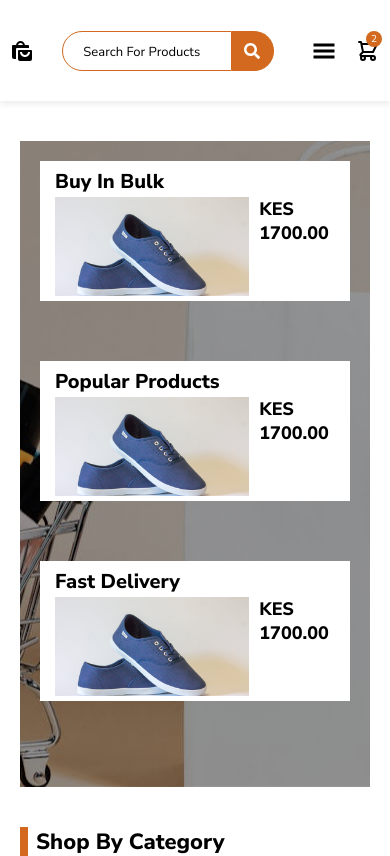
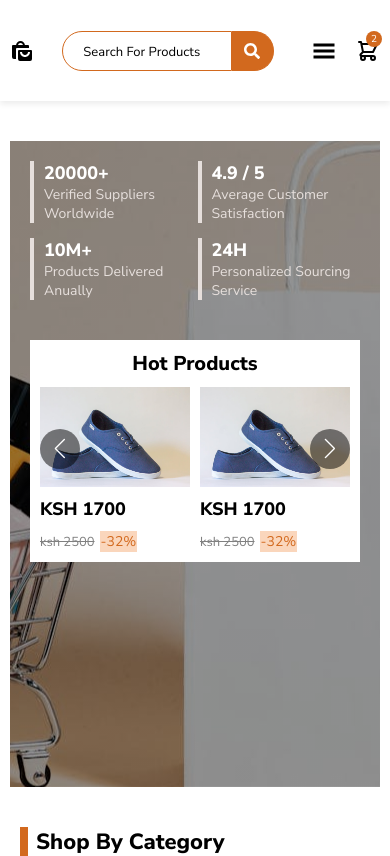
Before and after one commit to Levis155/shoppers-hub, a React (Vite) app: page / in a window 390 px wide. Shown: the top 856 px of the page. Built offline with nearby package versions, Linux system fonts and the light colour scheme.

Commit message:
restructure the hero section

```diff
--- a/src/Components/HeroSection/HeroSection.css
+++ b/src/Components/HeroSection/HeroSection.css
@@ -11,7 +11,7 @@
 }
 @media screen and (max-width: 56.25em) {
   .hero-section {
-    padding-inline: 2rem;
+    padding-inline: 1rem;
   }
 }
 .hero-wrapper {
@@ -24,25 +24,11 @@
   flex-direction: column;
   gap: 4rem;
 }
-@media screen and (max-width: 68.75em) {
-  .hero-wrapper {
-    gap: 2rem;
-  }
-}
 .stats-grid {
   display: grid;
   grid-template-columns: 1fr 1fr;
   row-gap: 1.5rem;
-}
-@media screen and (max-width: 68.75em) {
-  .stats-grid {
-    display: flex;
-  }
-}
-@media screen and (max-width: 52.5em) {
-  .stats-grid {
-    display: none;
-  }
+  column-gap: .5rem;
 }
 .stat-cont {
   padding-left: 1rem;
@@ -56,114 +42,122 @@
   color: var(--white-color);
   text-transform: uppercase;
 }
+@media screen and (max-width: 37.5em) {
+  .stat-title {
+    font-size: 1.8rem;
+  }
+}
 .stat-text {
   font-size: 1.8rem;
   color: var(--light-gray-variant1);
   text-transform: capitalize;
 }
+@media screen and (max-width: 37.5em) {
+  .stat-text {
+    font-size: 1.4rem;
+  }
+}
 .featured-products {
   display: flex;
-  gap: 3rem;
+  justify-content: space-between;
+  align-items: center;
 }
-@media screen and (max-width: 68.75em) {
+@media screen and (max-width: 75em) {
   .featured-products {
-    display: flex;
-    flex-direction: column;
-    gap: 1.5rem;
+    display: none;
   }
 }
+.featured-products-hidden {
+  display: none;
+  width: 0;
+}
+@media screen and (max-width: 75em) {
+  .featured-products-hidden {
+    display: flex;
+    width: 100%;
+    justify-content: space-between;
+    align-items: center;
+  }
+    .featured-products-hidden .swiper-button-next,
+  .featured-products-hidden .swiper-button-prev {
+    color: white;
+    background: rgba(0, 0, 0, 0.5);
+    width: 40px;
+    height: 40px;
+    border-radius: 50%;
+  }
 
-.featured-products-group {
-  padding: 1.5rem;
+  .featured-products-hidden .swiper-button-next::after,
+  .featured-products-hidden .swiper-button-prev::after {
+    font-size: 20px;
+  }
+}
+.featured-products-category {
+  display: flex;
+  flex-direction: column;
+  gap: 1rem;
   background-color: var(--white-color);
+  padding: 1rem;
+}
+.featured-products-category-title {
+  font-size: 2rem;
+  font-weight: 800;
+  text-transform: capitalize;
+  text-align: center;
+}
+.featured-products-category-body {
+  display: flex;
+  gap: 1rem;
+}
+.featured-product {
+  flex: 1;
   display: flex;
   flex-direction: column;
   gap: 1rem;
 }
-@media screen and (max-width: 68.75em) {
-  .featured-products-group {
-    height: 13rem;
-  }
+.featured-product-img {
+  width: 100%;
+  height: 10rem;
 }
-@media screen and (max-width: 31.25em) {
-  .featured-products-group {
-    height: 14rem;
-  }
-}
-.feature-products-group-title {
-  font-size: 2rem;
-  font-weight: 800;
-  text-align: center;
-  text-transform: capitalize;
-}
-@media screen and (max-width: 68.75em) {
-  .feature-products-group-title {
-    height: 10%;
-    display: flex;
-    justify-content: flex-start;
-    align-items: center;
-  }
-}
-.featured-products-group-divs {
-  display: flex;
-  justify-content: space-between;
-  gap: 0.5rem;
-}
-@media screen and (max-width: 68.75em) {
-  .featured-products-group-divs {
-    height: 90%;
-    justify-content: start;
-    gap: 2rem;
-  }
-}
-@media screen and (max-width: 52.5em) {
-  .featured-products {
-    gap: 6rem;
-  }
-}
-@media screen and (max-width: 31.25em) {
-  .featured-products {
-    justify-content: space-between;
-  }
-}
-.featured-products-group-div {
-  display: flex;
-  flex-direction: column;
-  gap: 1rem;
-  cursor: pointer;
-}
-@media screen and (max-width: 68.75em) {
-  .featured-products-group-div {
-    flex-direction: row;
-  }
-}
-@media screen and (max-width: 31.25em) {
-  .div2 {
-    display: none;
-  }
-}
-.featured-products-group-div-img {
-  height: 70%;
-  width: 100%;
-}
-@media screen and (max-width: 68.75em) {
-  .featured-products-group-div-img {
-    height: 100%;
-  }
-}
-.featured-products-group-div-img img {
+.featured-product-img img {
   width: 100%;
   height: 100%;
   object-fit: cover;
 }
-.featured-products-group-div-price {
-  height: 30%;
+.featured-product-price {
   font-size: 1.8rem;
   font-weight: 800;
   text-transform: uppercase;
 }
-@media screen and (max-width: 68.75em) {
-  .featured-products-group-div-price {
-    height: 100%;
-  }
+.featured-product-discount {
+  display: flex;
+  gap: 0.5rem;
+  align-items: center;
 }
+.featured-product-discounted-figure {
+  font-size: 1.3rem;
+  color: gray;
+  text-decoration: line-through;
+}
+.featured-product-percentage-discount {
+  padding: 0.1rem;
+  font-size: 1.4rem;
+  background-color: var(--primary-color-light);
+  color: var(--primary-color);
+}
+.featured-products-group-discount {
+  display: flex;
+  gap: 0.5rem;
+  align-items: center;
+}
+.featured-products-group-discounted-figure {
+  font-size: 1.3rem;
+  color: gray;
+  text-decoration: line-through;
+}
+.featured-products-group-discounted-percent {
+  padding: 0.1rem;
+  font-size: 1.4rem;
+  background-color: var(--primary-color-light);
+  color: var(--primary-color);
+}
--- a/src/Components/HeroSection/HeroSection.jsx
+++ b/src/Components/HeroSection/HeroSection.jsx
@@ -1,97 +1,143 @@
 import "./HeroSection.css";
 import shoeImg from "../../assets/shoe.jpg";
-import earbudsImg from "../../assets/earbuds.jpg";
+import { Swiper, SwiperSlide } from "swiper/react";
+import "swiper/css";
+import "swiper/css/navigation";
+import { Navigation, Autoplay, Pagination } from "swiper/modules";
 
 function HeroSection() {
   return (
     <section className="hero-section">
       <div className="hero-wrapper">
         <div className="stats-grid">
-          <div className="stat-cont">
-            <p className="stat-title">20000+</p>
-            <p className="stat-text">verified suppliers worldwide</p>
+          <Stat
+            statTitle={"20000+"}
+            statText={"verified suppliers worldwide"}
+          />
+          <Stat
+            statTitle={"4.9 / 5"}
+            statText={"average customer satisfaction"}
+          />
+          <Stat statTitle={"10m+"} statText={"products delivered anually"} />
+          <Stat statTitle={"24h"} statText={"personalized sourcing service"} />
         </div>
 
-          <div className="stat-cont">
-            <p className="stat-title">4.9 / 5</p>
-            <p className="stat-text">average customer satisfaction</p>
-          </div>
+        <div className="featured-products">
+          <div className="featured-products-category">
+            <div className="featured-products-category-title">save big</div>
 
-          <div className="stat-cont">
-            <p className="stat-title">10m+</p>
-            <p className="stat-text">products delivered anually</p>
-          </div>
-
-          <div className="stat-cont">
-            <p className="stat-title">24h</p>
-            <p className="stat-text">personalized sourcing service</p>
+            <div className="featured-products-category-body">
+              <FeaturedProduct />
+              <FeaturedProduct />
             </div>
           </div>
 
-        <div className="featured-products">
-          <div className="featured-products-group">
-            <p className="feature-products-group-title">buy in bulk</p>
+          <div className="featured-products-category">
+            <div className="featured-products-category-title">hot products</div>
 
-            <div className="featured-products-group-divs">
-              <div className="featured-products-group-div">
-                <div className="featured-products-group-div-img">
-                  <img src={shoeImg} alt="" />
+            <div className="featured-products-category-body">
+              <FeaturedProduct />
+              <FeaturedProduct />
             </div>
-                <p className="featured-products-group-div-price">kes 1700.00</p>
           </div>
 
-              <div className="featured-products-group-div div2">
-                <div className="featured-products-group-div-img">
-                  <img src={earbudsImg} alt="" />
+          <div className="featured-products-category">
+            <div className="featured-products-category-title">
+              highest rated
             </div>
-                <p className="featured-products-group-div-price">kes 1350.00</p>
+
+            <div className="featured-products-category-body">
+              <FeaturedProduct />
+              <FeaturedProduct />
             </div>
           </div>
         </div>
 
-          <div className="featured-products-group">
-            <p className="feature-products-group-title">popular products</p>
+        <Swiper
+          className="featured-products-hidden"
+          modules={[Navigation, Autoplay, Pagination]}
+          pagination={{ clickable: true }}
+          navigation
+          autoplay={{
+            delay: 3000,
+            disableOnInteraction: false,
+          }}
+          breakpoints={{
+            320: {
+              slidesPerView: 1,
+            },
+            600: {
+              slidesPerView: 2,
+            },
+          }}
+          spaceBetween={10}
+        >
+          <SwiperSlide>
+            <div className="featured-products-category">
+              <div className="featured-products-category-title">save big</div>
 
-            <div className="featured-products-group-divs">
-              <div className="featured-products-group-div">
-                <div className="featured-products-group-div-img">
-                  <img src={shoeImg} alt="" />
+              <div className="featured-products-category-body">
+                <FeaturedProduct />
+                <FeaturedProduct />
               </div>
-                <p className="featured-products-group-div-price">kes 1700.00</p>
+            </div>
+          </SwiperSlide>
+
+          <SwiperSlide>
+            <div className="featured-products-category">
+              <div className="featured-products-category-title">
+                hot products
               </div>
 
-              <div className="featured-products-group-div div2">
-                <div className="featured-products-group-div-img">
-                  <img src={earbudsImg} alt="" />
-                </div>
-                <p className="featured-products-group-div-price">kes 1350.00</p>
+              <div className="featured-products-category-body">
+                <FeaturedProduct />
+                <FeaturedProduct />
               </div>
             </div>
+          </SwiperSlide>
+
+          <SwiperSlide>
+            <div className="featured-products-category">
+              <div className="featured-products-category-title">
+                highest rated
               </div>
 
-          <div className="featured-products-group">
-            <p className="feature-products-group-title">fast delivery</p>
-
-            <div className="featured-products-group-divs">
-              <div className="featured-products-group-div">
-                <div className="featured-products-group-div-img">
-                  <img src={shoeImg} alt="" />
-                </div>
-                <p className="featured-products-group-div-price">kes 1700.00</p>
-              </div>
-
-              <div className="featured-products-group-div div2">
-                <div className="featured-products-group-div-img">
-                  <img src={earbudsImg} alt="" />
-                </div>
-                <p className="featured-products-group-div-price">kes 1350.00</p>
+              <div className="featured-products-category-body">
+                <FeaturedProduct />
+                <FeaturedProduct />
               </div>
             </div>
-          </div>
-        </div>
+          </SwiperSlide>
+        </Swiper>
       </div>
     </section>
   );
 }
 
+function Stat({ statTitle, statText }) {
+  return (
+    <div className="stat-cont">
+      <p className="stat-title">{statTitle}</p>
+      <p className="stat-text">{statText}</p>
+    </div>
+  );
+}
+
+function FeaturedProduct() {
+  return (
+    <div className="featured-product">
+      <div className="featured-product-img">
+        <img src={shoeImg} alt="" />
+      </div>
+
+      <p className="featured-product-price">ksh 1700</p>
+
+      <div className="featured-product-discount">
+        <p className="featured-product-discounted-figure">ksh 2500</p>
+        <p className="featured-product-percentage-discount">-32%</p>
+      </div>
+    </div>
+  );
+}
+
 export default HeroSection;
--- a/src/Pages/ProductPage/ProductPage.jsx
+++ b/src/Pages/ProductPage/ProductPage.jsx
@@ -293,6 +293,7 @@ function SimilarProductsSlider() {
     <div className="product-page-similar-items">
       <p className="product-page-similar-items-title">Related products</p>
       <Swiper
+        className="similar-products-swiper"
         modules={[Navigation]}
         navigation
         breakpoints={{
```
Also changed, not shown: src/Pages/ProductPage/ProductPage.css (+13 -1 lines). Lines whose indentation alone changed are shown as unchanged.
